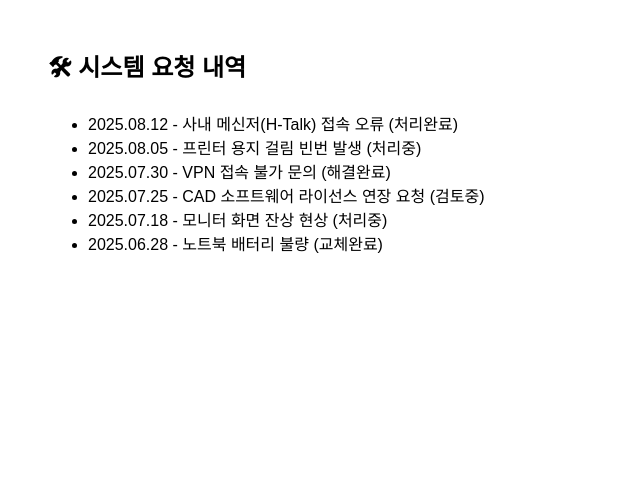
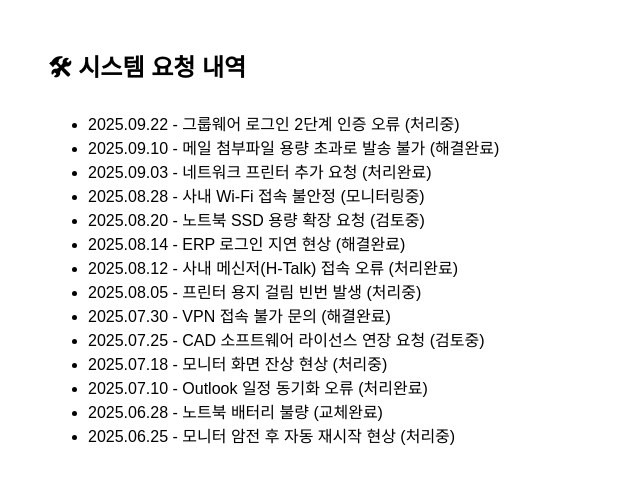
Before and after one commit to baekinheon/hyundai-login-pwa, a plain HTML site: page support.html in a window 1280 px wide. Shown: the whole page, without its empty margins (0-640 px from the left). Drawn offline with Linux system fonts and the light colour scheme.

Commit message:
Update support.html

```diff
--- a/support.html
+++ b/support.html
@@ -6,12 +6,20 @@
 <body style="font-family: 'Noto Sans KR', sans-serif; padding: 40px;">
   <h2>🛠 시스템 요청 내역</h2>
   <ul>
+    <li>2025.09.22 - 그룹웨어 로그인 2단계 인증 오류 (처리중)</li>
+    <li>2025.09.10 - 메일 첨부파일 용량 초과로 발송 불가 (해결완료)</li>
+    <li>2025.09.03 - 네트워크 프린터 추가 요청 (처리완료)</li>
+    <li>2025.08.28 - 사내 Wi-Fi 접속 불안정 (모니터링중)</li>
+    <li>2025.08.20 - 노트북 SSD 용량 확장 요청 (검토중)</li>
+    <li>2025.08.14 - ERP 로그인 지연 현상 (해결완료)</li>
     <li>2025.08.12 - 사내 메신저(H-Talk) 접속 오류 (처리완료)</li>
     <li>2025.08.05 - 프린터 용지 걸림 빈번 발생 (처리중)</li>
     <li>2025.07.30 - VPN 접속 불가 문의 (해결완료)</li>
     <li>2025.07.25 - CAD 소프트웨어 라이선스 연장 요청 (검토중)</li>
     <li>2025.07.18 - 모니터 화면 잔상 현상 (처리중)</li>
+    <li>2025.07.10 - Outlook 일정 동기화 오류 (처리완료)</li>
     <li>2025.06.28 - 노트북 배터리 불량 (교체완료)</li>
+    <li>2025.06.25 - 모니터 암전 후 자동 재시작 현상 (처리중)</li>
   </ul>
 </body>
 </html>
```
